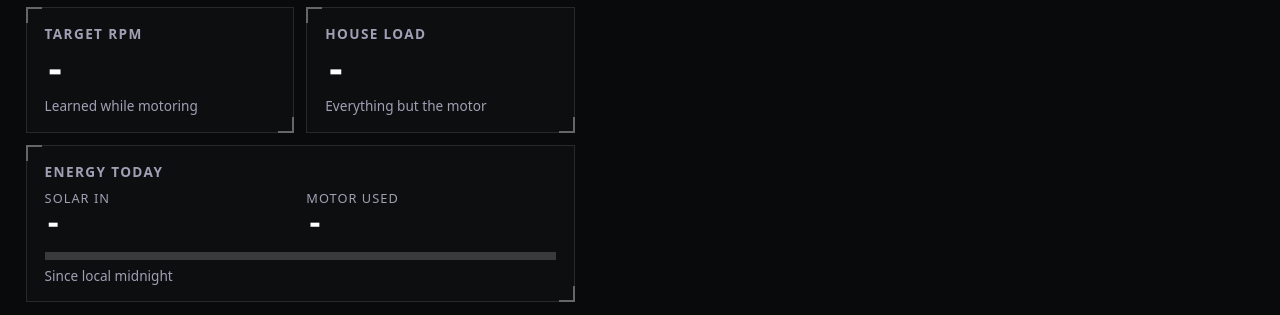
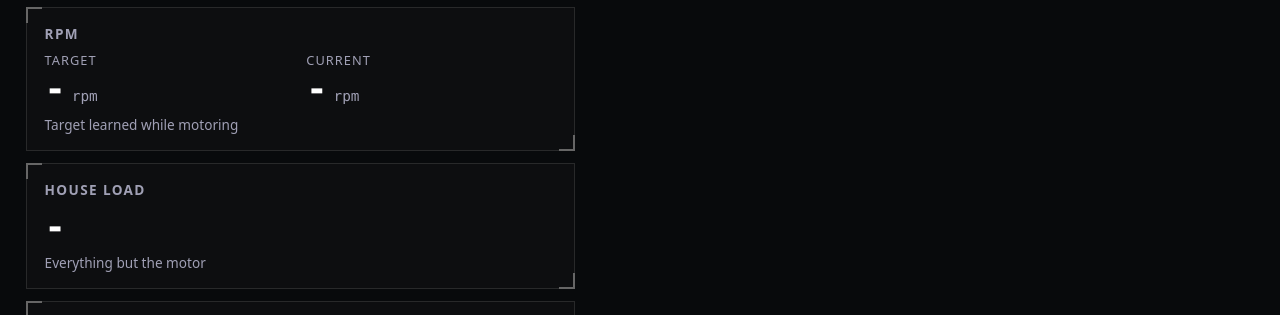
Before and after one commit to BoatHacks/signalk-solar-sailing, a website with bundled scripts: page public/index.html in a window 1280 px wide. Shown: the part 735-1050 px from the top of the page. Built offline with nearby package versions, Linux system fonts and the light colour scheme; no server answers; files whose address does not match are found by name.

Commit message:
RPM card: target vs current motor RPM, shaft RPM below
Co-Authored-By: Claude Opus 5.5 <noreply@anthropic.com>
Claude-Session: https://claude.ai/code/session_018kuSqz1rXtpvLwuU3JGmdv

```diff
--- a/public/css/app.css
+++ b/public/css/app.css
@@ -34,7 +34,7 @@ html, body { margin: 0; background: var(--bg-base); }
 body { font: 15px/1.45 var(--font-ui); color: var(--text-main); }
 .mono { font-family: var(--font-data); font-variant-numeric: tabular-nums; }
 .noscript { padding: 16px; }
-ss-topbar, ss-offline, ss-match, ss-budget-bar, ss-value, ss-energy, ss-chart, ss-sources, ss-range { display: block; }
+ss-topbar, ss-offline, ss-match, ss-budget-bar, ss-value, ss-energy, ss-chart, ss-sources, ss-range, ss-rpm { display: block; }
 
 /* Chrome */
 .topbar {
@@ -177,3 +177,7 @@ table.kv tr.stale td:last-child { color: var(--color-grey); }
 .plot .best { fill: rgba(var(--color-orange-rgb), 0.14); }
 .plot .sunset { stroke: var(--text-muted); stroke-dasharray: 3 3; stroke-width: 1; vector-effect: non-scaling-stroke; }
 .plot .now { stroke: var(--text-main); stroke-width: 1; vector-effect: non-scaling-stroke; }
+
+/* RPM card: target vs current */
+ss-rpm, .values .wide { grid-column: 1 / -1; }
+.rpm .pair .value { font-size: 2.2rem; }
--- a/public/index.html
+++ b/public/index.html
@@ -25,8 +25,8 @@
       <div class="values tab-live">
         <ss-value label="Solar" key="solarPower" hint="All chargers"></ss-value>
         <ss-value label="Motor" key="motorPower" hint="Drive draw"></ss-value>
-        <ss-value label="Target RPM" key="targetRevolutions" now-rpm sub-key="targetShaftRevolutions" sub-label="target shaft" hint="Learned while motoring"></ss-value>
-        <ss-value label="House load" key="houseLoad" sub-key="socBias" sub-label="SoC bias" sub2-key="forecastBias" sub2-label="forecast" signed hint="Everything but the motor"></ss-value>
+        <ss-rpm></ss-rpm>
+        <ss-value class="wide" label="House load" key="houseLoad" sub-key="socBias" sub-label="SoC bias" sub2-key="forecastBias" sub2-label="forecast" signed hint="Everything but the motor"></ss-value>
       </div>
       <ss-energy class="tab-live"></ss-energy>
     </div>
--- a/public/js/app.js
+++ b/public/js/app.js
@@ -12,6 +12,7 @@ import './elements/energy.js'
 import './elements/sources.js'
 import './elements/chart.js'
 import './elements/range.js'
+import './elements/rpm.js'
 
 const STATUS_POLL_MS = 5000
 const getJson = (u) => fetch(u, { credentials: 'same-origin' })
--- /dev/null
+++ b/public/js/elements/rpm.js
@@ -0,0 +1,56 @@
+// <ss-rpm>: target vs current motor RPM as two large values, target and
+// current shaft RPM small below (Tobi, 2026-11-17). ES2017.
+
+import { store, el, setTheme, P, isFresh } from '../context.js'
+import { rpmView } from '../view.js'
+
+class SsRpm extends HTMLElement {
+  connectedCallback () {
+    if (this.built) return
+    this.built = true
+    this.panel = el('section', 'sk-card theme-offline rpm')
+    this.panel.appendChild(el('p', 'label', 'RPM'))
+    const grid = el('div', 'pair')
+    this.target = this.cell(grid, 'Target')
+    this.current = this.cell(grid, 'Current')
+    this.panel.appendChild(grid)
+    this.sub = el('div', 'sub', 'Target learned while motoring')
+    this.panel.appendChild(this.sub)
+    this.appendChild(this.panel)
+    this.off = store.subscribe(['tick', 'connected', 'status', P + 'targetRevolutions', P + 'targetShaftRevolutions'], () => this.render())
+    this.render()
+  }
+
+  cell (parent, label) {
+    const c = el('div', 'cell')
+    c.appendChild(el('div', 'k', label))
+    const v = el('div', 'value')
+    const num = el('span', 'num', '-')
+    v.appendChild(num)
+    v.appendChild(el('small', '', 'rpm'))
+    c.appendChild(v)
+    parent.appendChild(c)
+    return num
+  }
+
+  disconnectedCallback () {
+    if (this.off) this.off()
+    this.built = false
+  }
+
+  render () {
+    const now = Date.now()
+    const connected = Boolean(store.get('connected'))
+    const t = store.get(P + 'targetRevolutions')
+    const ts = store.get(P + 'targetShaftRevolutions')
+    const tf = isFresh(t, now, connected)
+    const v = rpmView(tf ? t.value : undefined, isFresh(ts, now, connected) ? ts.value : undefined, connected ? store.get('status') : undefined)
+    if (this.target.textContent !== v.target) this.target.textContent = v.target
+    if (this.current.textContent !== v.current) this.current.textContent = v.current
+    const sub = v.shaft || 'Target learned while motoring'
+    if (this.sub.textContent !== sub) this.sub.textContent = sub
+    setTheme(this.panel, tf || v.current !== '-' ? 'theme-teal' : 'theme-offline')
+  }
+}
+
+customElements.define('ss-rpm', SsRpm)
--- a/public/js/elements/value.js
+++ b/public/js/elements/value.js
@@ -6,15 +6,6 @@ import { formatValue } from '../units.js'
 
 /** @param {number | undefined} v */
 const signed = (v) => (typeof v === 'number' && isFinite(v) ? (v >= 0 ? '+' : '') : '')
-
-/**
- * Motor RPM from the status resource, rounded, when fresh.
- * @param {any} status
- */
-const motorRpm = (status) => {
-  const m = status && status.available && status.sources && status.sources.motor
-  return m && !m.stale && typeof m.rpm === 'number' && isFinite(m.rpm) ? String(Math.round(m.rpm)) : undefined
-}
 
 class SsValue extends HTMLElement {
   connectedCallback () {
@@ -37,8 +28,6 @@ class SsValue extends HTMLElement {
     if (this.subKey) keys.push(P + this.subKey)
     this.sub2Key = this.getAttribute('sub2-key')
     if (this.sub2Key) keys.push(P + this.sub2Key, 'status')
-    this.nowRpm = this.hasAttribute('now-rpm')
-    if (this.nowRpm) keys.push('status')
     this.off = store.subscribe(keys, () => this.render())
     this.render()
   }
@@ -71,9 +60,6 @@ class SsValue extends HTMLElement {
         const word = status.snapshot && status.snapshot.forecastStatus ? ' (' + status.snapshot.forecastStatus + ')' : ''
         text += ' · ' + (this.getAttribute('sub2-label') || '') + ' ' + signed(s2.value) + v2.text + (v2.unit ? ' ' + v2.unit : '') + word
       }
-      // Live motor RPM from the status poll next to the target (Tobi, 2026-11-16).
-      const rpm = this.nowRpm ? motorRpm(store.get('status')) : undefined
-      if (rpm !== undefined) text = 'Now ' + rpm + ' rpm · ' + text
       if (this.sub.textContent !== text) this.sub.textContent = text
     }
   }
--- a/public/js/view.js
+++ b/public/js/view.js
@@ -295,3 +295,25 @@ export function forecastPeak (hours) {
   for (let i = 0; i < hours.length; i++) if (hours[i] && typeof hours[i].solarW === 'number' && hours[i].solarW > max) max = hours[i].solarW
   return max
 }
+
+/**
+ * RPM card (Tobi, 2026-11-17): target vs current motor RPM, and the same
+ * for the shaft. Target from the published paths (Hz), current from the
+ * status poll (motor rpm, shaft = motor / gear ratio). Missing → '-'.
+ * @param {number | undefined} targetHz
+ * @param {number | undefined} targetShaftHz
+ * @param {any} status
+ */
+export function rpmView (targetHz, targetShaftHz, status) {
+  const r = (v) => (typeof v === 'number' && isFinite(v) ? String(Math.round(v)) : '-')
+  const m = status && status.available && status.sources ? status.sources.motor : null
+  const cur = m && !m.stale && typeof m.rpm === 'number' ? m.rpm : undefined
+  const gear = m && typeof m.gearRatio === 'number' && m.gearRatio > 0 ? m.gearRatio : undefined
+  const tShaft = typeof targetShaftHz === 'number' ? targetShaftHz * 60 : undefined
+  const cShaft = cur !== undefined && gear !== undefined ? cur / gear : undefined
+  return {
+    target: r(typeof targetHz === 'number' ? targetHz * 60 : undefined),
+    current: r(cur),
+    shaft: tShaft === undefined && cShaft === undefined ? '' : 'Shaft: target ' + r(tShaft) + ' · current ' + r(cShaft) + ' rpm'
+  }
+}
```
Also changed, not shown: test/webapp/range-view.test.js (+11 -0 lines), CHANGELOG.md, docs/screenshots/desktop-day.png, docs/screenshots/desktop-night.png, docs/screenshots/desktop-no-history.png, docs/screenshots/phone-day.png.
